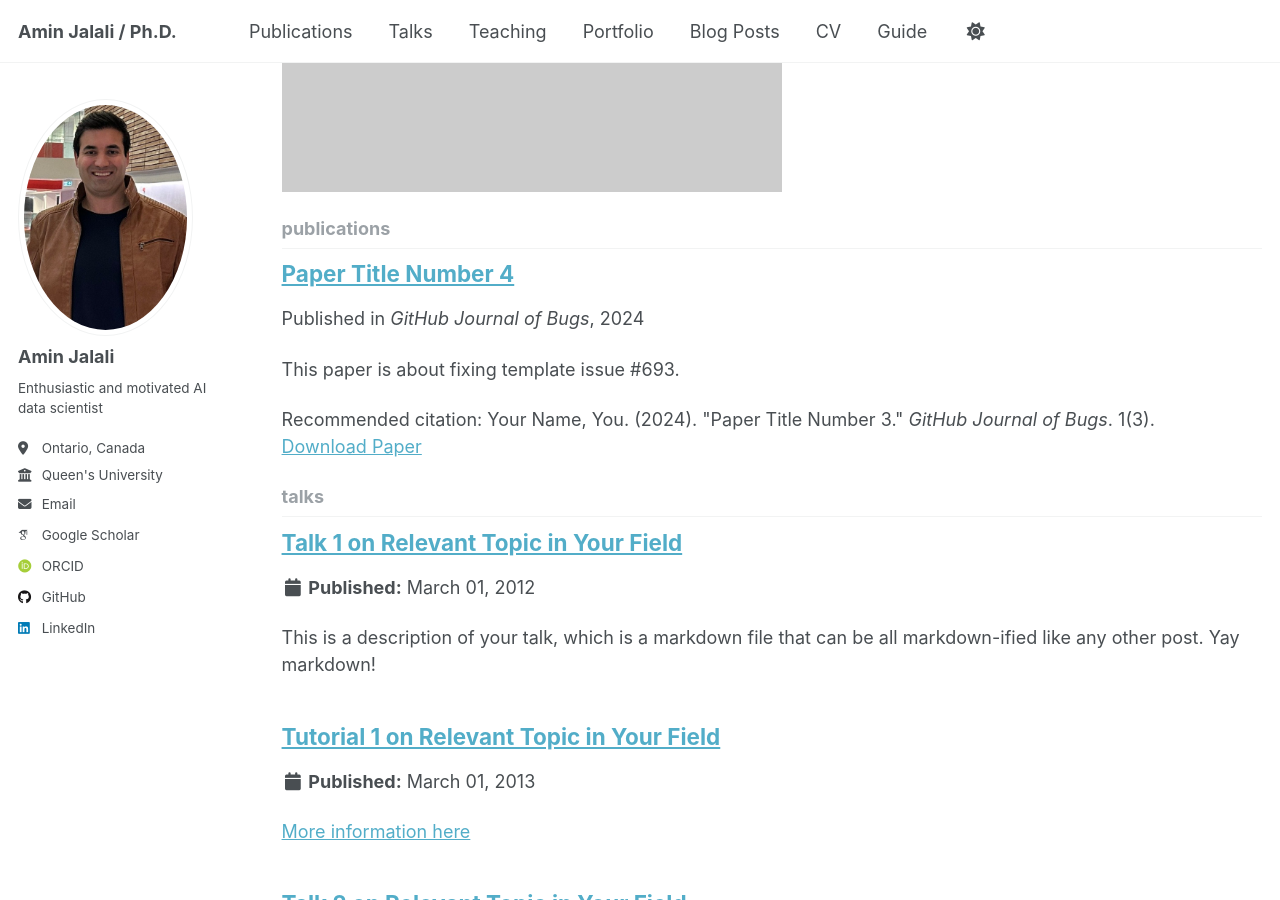
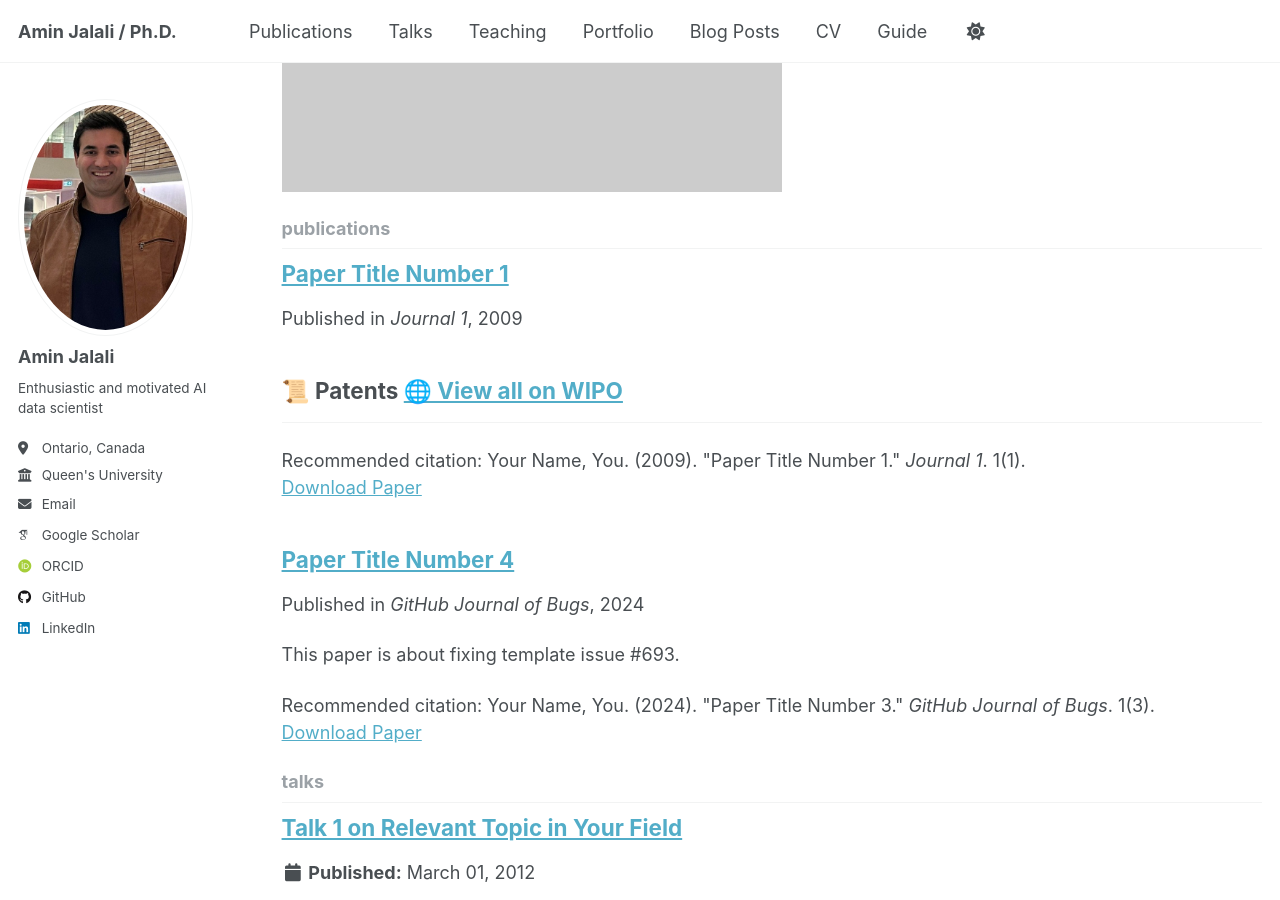
Before and after one commit to aminjalali-research/aminjalali-research.github.io, a Jekyll site: the page built from _pages/collection-archive.html, in a window 1280 px wide and 900 px high, scrolled down 893 px. Built offline with Jekyll 4.4.1, drawn with Linux system fonts in a browser that asks for light colours; some web fonts are replaced.

Commit message:
Update 2009-10-01-paper-title-number-1.md

```diff
--- a/_publications/2009-10-01-paper-title-number-1.md
+++ b/_publications/2009-10-01-paper-title-number-1.md
@@ -1,3 +1,13 @@
+---
+title: "Paper Title Number 1"
+collection: publications
+permalink: /publication/2009-10-01-paper-title-number-1
+date: 2009-10-01
+venue: 'Journal 1'
+paperurl: 'http://academicpages.github.io/files/paper1.pdf'
+citation: 'Your Name, You. (2009). &quot;Paper Title Number 1.&quot; <i>Journal 1</i>. 1(1).'
+---
+
 ## 📜 Patents  [🌐 View all on WIPO](https://patentscope.wipo.int/search/en/result.jsf?_vid=P11-MBCUHU-01107)
 ---
 
```
